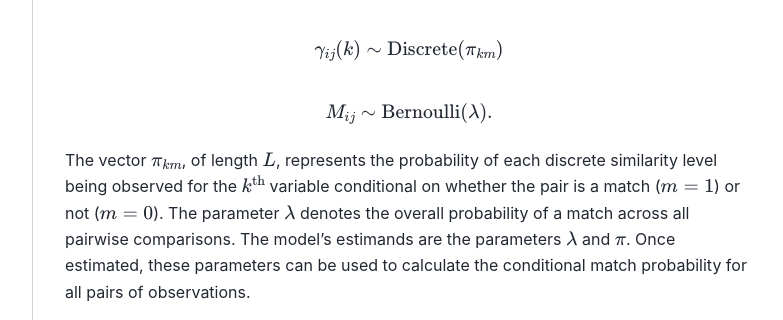
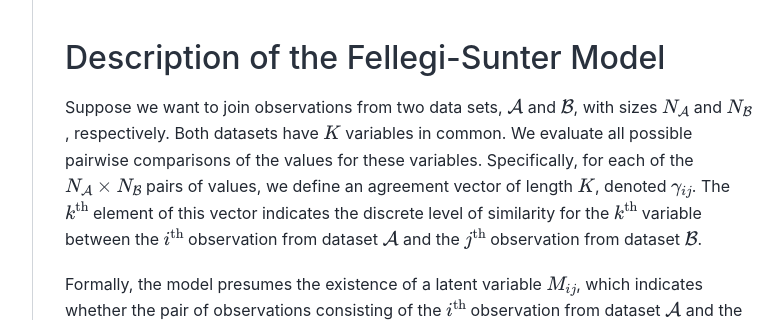
Before and after one commit to jacobmorrier/fast-er, a Sphinx documentation site: the page built from docs/source/estimation.rst, in a window 1280 px wide and 1112 px high, cut to the strip 336-656 px from the top of the window. Shown: the whole strip, without its empty margins (223-1006 px from the left). Built offline with Sphinx 7.4.7 and the Sphinx Book theme 1.1.4, drawn with Linux system fonts in a browser that asks for light colours; pages that are not in the unit, such as notebooks, are missing from menus; some of the changed text lies outside the part shown.

Commit message:
Update estimation.rst

```diff
--- a/docs/source/estimation.rst
+++ b/docs/source/estimation.rst
@@ -2,6 +2,14 @@ Estimation
 ==========
 
 This class estimates the parameters of the Fellegi-Sunter model, a `Naive Bayes classifier <https://en.wikipedia.org/wiki/Naive_Bayes_classifier>`_ commonly employed in probabilistic record linkage, using the output generated by either the :doc:`Comparison <comparison>` or :doc:`Deduplication <deduplication>` classes.
+
+.. currentmodule:: faster.estimation
+.. autoclass:: Estimation
+
+Description of the Fellegi-Sunter Model
+---------------------------------------
+
+Suppose we want to join observations from two data sets, :math:`\mathcal{A}` and :math:`\mathcal{B}`, with sizes :math:`N_\mathcal{A}` and :math:`N_\mathcal{B}`, respectively. Both datasets have :math:`K` variables in common. We evaluate all possible pairwise comparisons of the values for these variables. Specifically, for each of the :math:`N_\mathcal{A} \times N_\mathcal{B}` pairs of values, we define an agreement vector of length :math:`K`, denoted :math:`\mathbf{\gamma}_{ij}`. The :math:`k^{\textrm{th}}` element of this vector indicates the discrete level of similarity for the :math:`k^{\textrm{th}}` variable between the :math:`i^{\textrm{th}}` observation from dataset :math:`\mathcal{A}` and the :math:`j^{\textrm{th}}` observation from dataset :math:`\mathcal{B}`.
 
 Formally, the model presumes the existence of a latent variable :math:`M_{ij}`, which indicates whether the pair of observations consisting of the :math:`i^{\textrm{th}}` observation from dataset :math:`\mathcal{A}` and the :math:`j^{\textrm{th}}` observation from dataset :math:`\mathcal{B}` constitutes a match. The model follows a simple finite mixture structure:
 
```
Also changed, not shown: other parts of docs/source/estimation.rst (+0 -3 lines).
